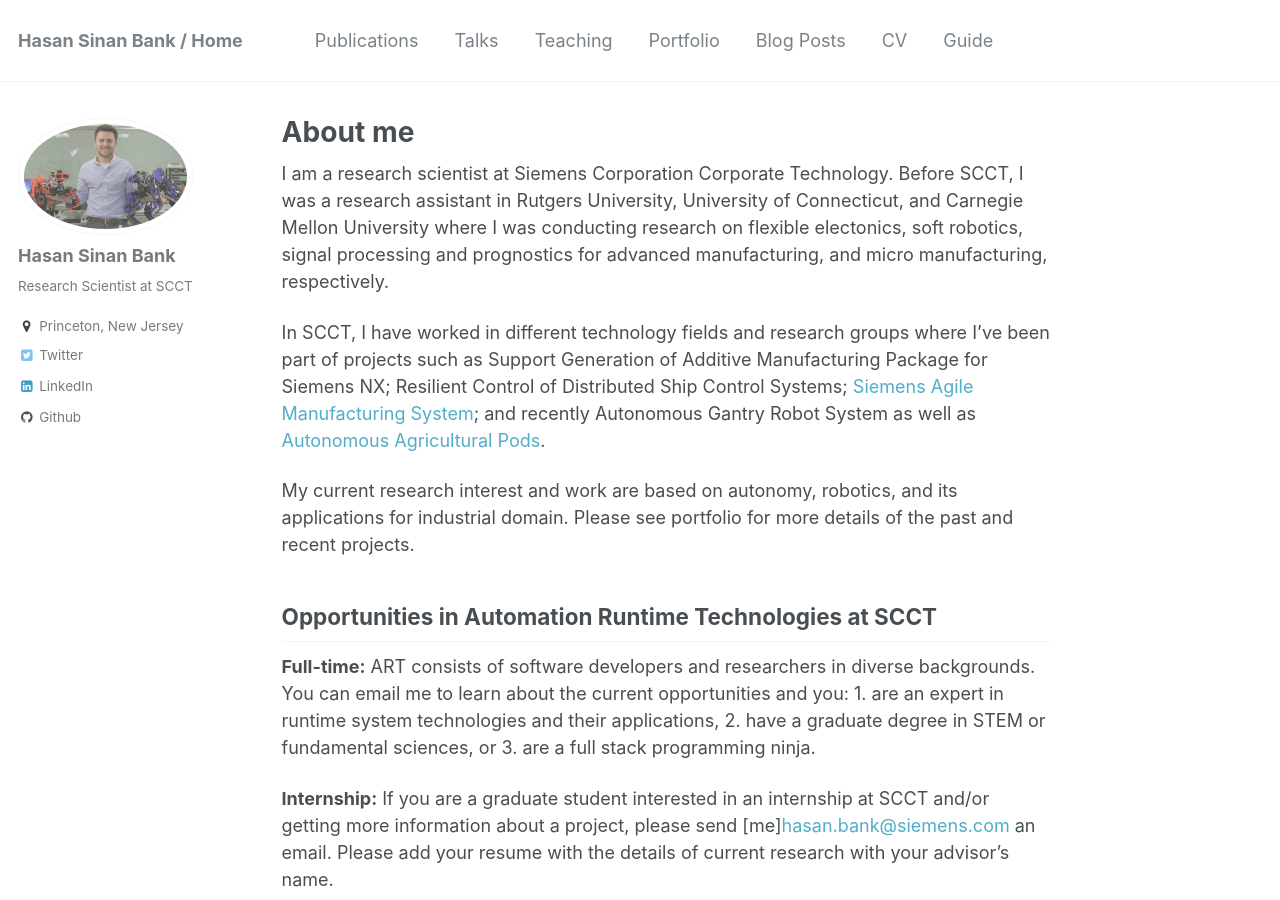
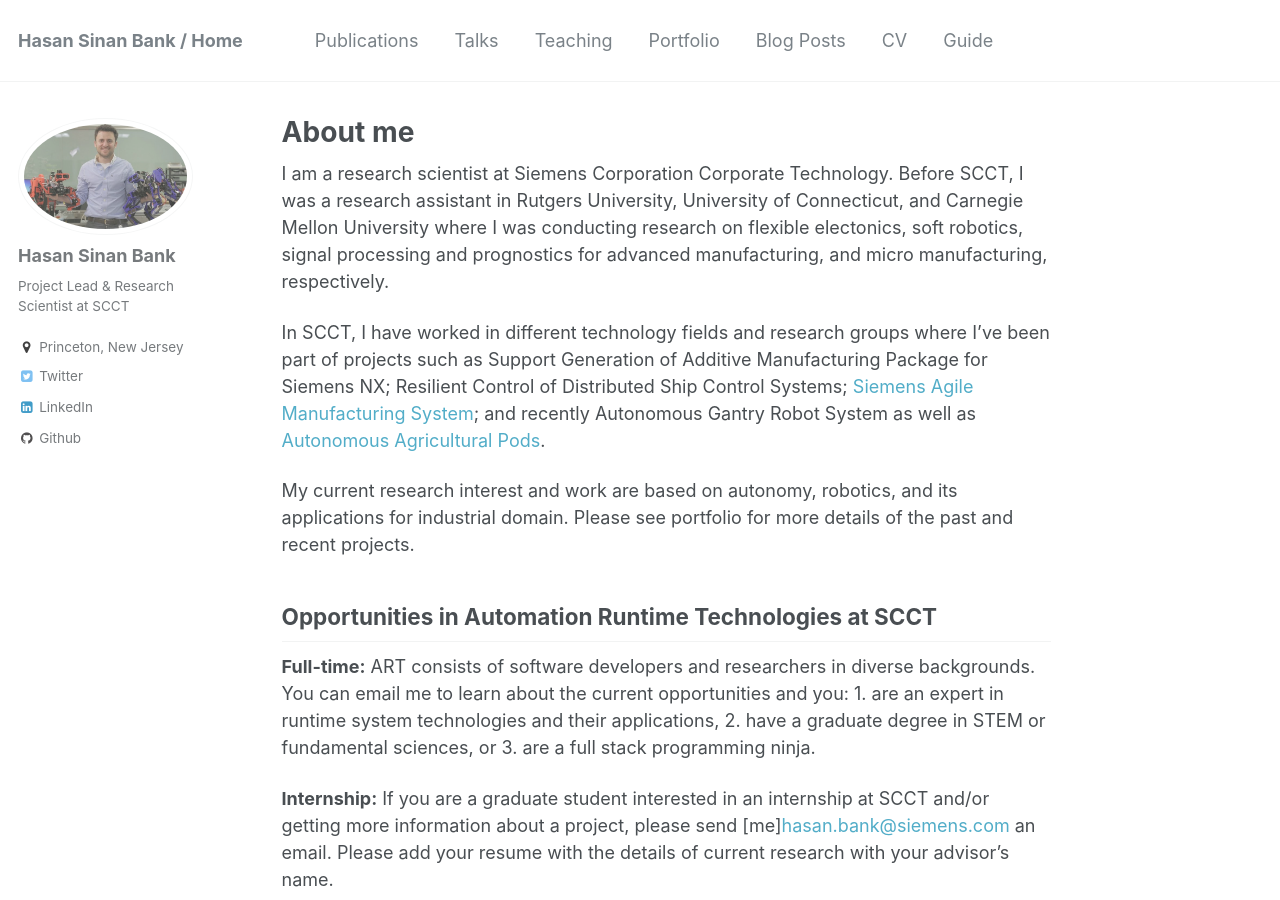
Before and after one commit to bankh/bankh.github.io, a Jekyll site: the page built from _pages/about.md, in a window 1280 px wide and 900 px high. Built offline with Jekyll 4.4.1, drawn with Linux system fonts in a browser that asks for light colours.

Commit message:
Update _config.yml

```diff
--- a/_config.yml
+++ b/_config.yml
@@ -80,7 +80,7 @@
 author:
   name             : "Hasan Sinan Bank"
   avatar           : "profile.png"
-  bio              : "Research Scientist at SCCT"
+  bio              : "Project Lead & Research Scientist at SCCT"
   location         : "Princeton, New Jersey"
   employer         :
   googlescholar    : #"http://yourfullgooglescholarurl.com"
```
